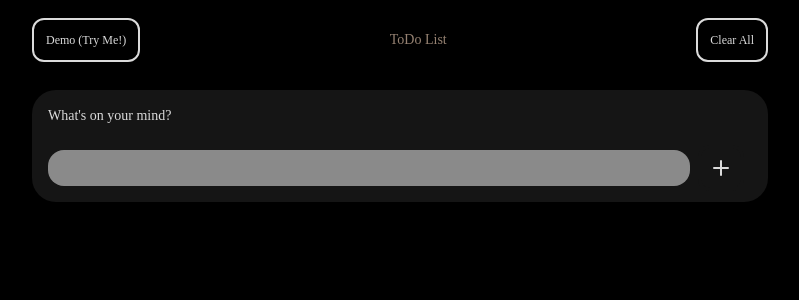
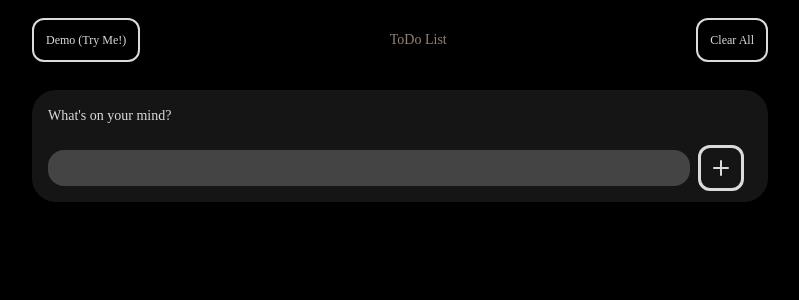
Before and after one commit to magratacris/todolist, a React (Create React App) app: page / in a window 1280 px wide. Both pictures are taken after a click on the button 307 px from the left and 111 px from the top of the page. Shown: the top 300 px of the page, without its empty margins (240-1039 px from the left). Built offline with nearby package versions, Linux system fonts and the light colour scheme.

Commit message:
style: remove the hover on taskForm component and change the border color

```diff
--- a/src/components/TaskForm.jsx
+++ b/src/components/TaskForm.jsx
@@ -49,13 +49,13 @@ const TaskForm = () => {
           maxLength="100"
           onChange={taskInputHandler}
           value={taskInput}
-          className="my-2 block flex-grow rounded-2xl bg-white/50 p-2 text-xs outline-none  md:my-4 md:text-sm"
+          className="my-2 block flex-grow rounded-2xl bg-white/20 p-2 text-xs outline-none  md:my-4 md:text-sm"
         />
 
         <div>
           <button
             type="submit"
-            className="group m-1 rounded-xl border-[3px] border-sec-color p-1 hover:bg-accent-color md:m-2 md:p-2"
+            className="group m-1 rounded-xl border-[3px] border-accent-color p-1   md:m-2 md:p-2"
           >
             <div>
               <AddIcon />
```
